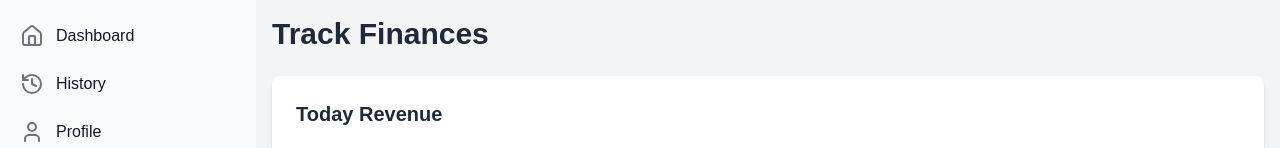
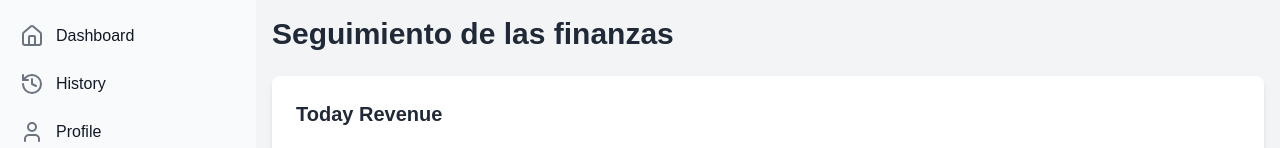
Before and after one commit to JessiP23/mexican, a Next.js app: page /cook/track in a window 1280 px wide. Shown: the top 148 px of the page. Built offline with nearby package versions, Linux system fonts and the light colour scheme; no server answers; the database is empty.

Commit message:
seguimiento

```diff
--- a/app/cook/track/page.js
+++ b/app/cook/track/page.js
@@ -112,7 +112,7 @@ export default function Track() {
     <div className="flex h-screen bg-gray-100 dark:bg-gray-900">
       <Sidebar />
       <div className="flex-1 p-4 md:ml-64 overflow-y-auto">
-        <h1 className="text-3xl font-bold mb-6 text-gray-800 dark:text-white">Track Finances</h1>
+        <h1 className="text-3xl font-bold mb-6 text-gray-800 dark:text-white">Seguimiento de las finanzas</h1>
 
         <div className="bg-white dark:bg-gray-800 rounded-lg shadow-md p-6 mb-6">
           <h2 className="text-xl font-semibold mb-4 text-gray-800 dark:text-white">Today Revenue</h2>
```
